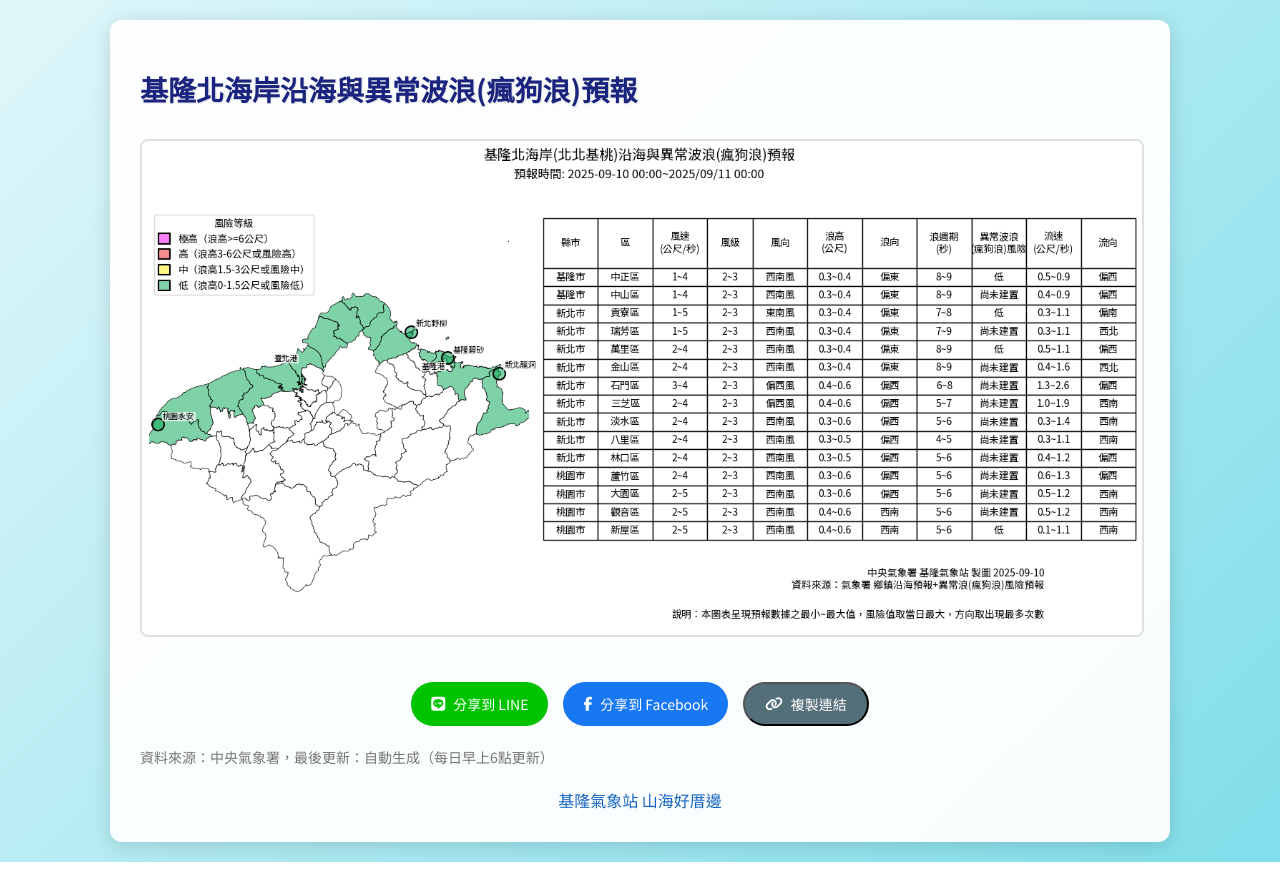
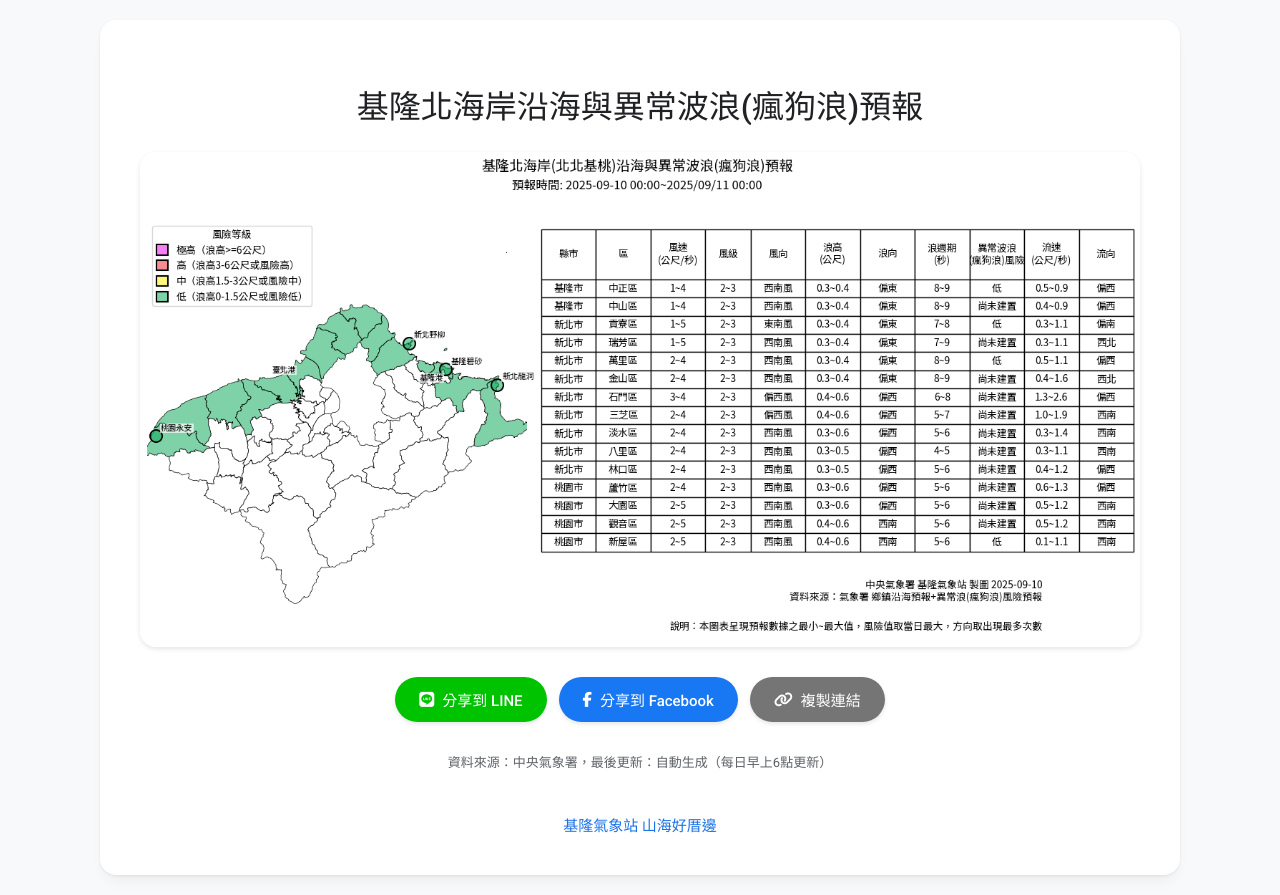
Before and after one commit to keelungcwa/CWA_Waverisk, a plain HTML site: page index.html in a window 1280 px wide. Before the commit the page ends 862 px from the top, so only its background shows below. Drawn offline with Linux system fonts and the light colour scheme.

Commit message:
Update index.html

```diff
--- a/index.html
+++ b/index.html
@@ -4,114 +4,149 @@
     <meta charset="UTF-8">
     <meta name="viewport" content="width=device-width, initial-scale=1.0">
     <title>基隆北海岸沿海與異常波浪(瘋狗浪)預報</title>
-    <link href="https://fonts.googleapis.com/css2?family=Noto+Sans+TC:wght@400;700&display=swap" rel="stylesheet">
+    <link href="https://fonts.googleapis.com/css2?family=Noto+Sans+TC:wght@400;500;700&family=Roboto:wght@400;500;700&display=swap" rel="stylesheet">
     <style>
+        :root {
+            --gemini-bg-light: #f8f9fa; /* 接近白色的淺背景 */
+            --gemini-bg-gradient-start: #e8f0fe; /* 淺藍色漸層起點 */
+            --gemini-bg-gradient-end: #f0f4f9; /* 淺灰色漸層終點 */
+            --gemini-card-bg: #ffffff;
+            --gemini-text-primary: #202124;
+            --gemini-text-secondary: #5f6368;
+            --gemini-link-color: #1a73e8;
+            --gemini-button-line: #00c300;
+            --gemini-button-facebook: #1877f2;
+            --gemini-button-copy: #757575; /* 灰色系 */
+            --gemini-shadow: rgba(0, 0, 0, 0.08);
+            --gemini-border-radius: 16px; /* 更大的圓角 */
+        }
+
         body {
-            font-family: 'Noto Sans TC', Arial, sans-serif;
+            font-family: 'Roboto', 'Noto Sans TC', Arial, sans-serif;
             margin: 0;
             padding: 0;
-            background: linear-gradient(135deg, #e0f7fa 0%, #80deea 100%);
+            background: var(--gemini-bg-light); /* 清爽淺背景 */
+            /* 也可以嘗試漸層效果，但通常Gemini更偏向純色或極輕微漸層 */
+            /* background: linear-gradient(135deg, var(--gemini-bg-gradient-start) 0%, var(--gemini-bg-gradient-end) 100%); */
             min-height: 100vh;
             display: flex;
             justify-content: center;
             align-items: center;
+            color: var(--gemini-text-primary);
         }
         .container {
             max-width: 1000px;
             margin: 20px;
-            background: rgba(255, 255, 255, 0.95);
-            padding: 30px;
-            border-radius: 12px;
-            box-shadow: 0 4px 20px rgba(0, 0, 0, 0.15);
-            transition: transform 0.3s ease;
+            background: var(--gemini-card-bg); /* 白色卡片背景 */
+            padding: 40px; /* 增加內邊距 */
+            border-radius: var(--gemini-border-radius); /* 圓角 */
+            box-shadow: 0 1px 3px var(--gemini-shadow), 0 10px 15px -5px rgba(0, 0, 0, 0.05); /* 更細緻的陰影 */
+            transition: transform 0.3s ease, box-shadow 0.3s ease;
         }
         .container:hover {
-            transform: translateY(-5px);
+            transform: translateY(-3px); /* 輕微上浮 */
+            box-shadow: 0 4px 8px var(--gemini-shadow), 0 15px 20px -7px rgba(0, 0, 0, 0.08); /* hover時陰影加深 */
         }
         h1 {
-            color: #1a237e;
-            font-size: 28px;
-            margin-bottom: 10px;
-            text-shadow: 1px 1px 2px rgba(0, 0, 0, 0.1);
+            color: var(--gemini-text-primary);
+            font-size: 32px; /* 根據Gemini風格調整，通常標題會大一些 */
+            margin-bottom: 15px;
+            font-weight: 500; /* 中等粗細 */
+            text-align: center; /* 標題居中 */
         }
         p {
             font-size: 16px;
-            color: #424242;
-            line-height: 1.6;
+            color: var(--gemini-text-secondary);
+            line-height: 1.7;
             margin: 10px 0;
         }
         .last-updated {
-            font-size: 14px;
-            color: #757575;
-            margin-top: 20px;
+            font-size: 13px;
+            color: var(--gemini-text-secondary);
+            margin-top: 30px; /* 增加間距 */
+            text-align: center;
         }
         img {
             max-width: 100%;
             height: auto;
-            border-radius: 8px;
-            border: 2px solid #e0e0e0;
-            margin: 20px 0;
+            border-radius: var(--gemini-border-radius); /* 與容器相同的圓角 */
+            border: none; /* 移除邊框 */
+            margin: 25px auto; /* 居中圖片並增加上下間距 */
+            display: block; /* 讓 margin: auto 生效 */
+            box-shadow: 0 2px 5px rgba(0, 0, 0, 0.1); /* 圖片輕微陰影 */
             transition: transform 0.3s ease;
         }
         img:hover {
-            transform: scale(1.02);
+            transform: scale(1.01); /* 輕微放大 */
         }
         .share-buttons {
             display: flex;
             justify-content: center;
-            gap: 15px;
-            margin-top: 20px;
+            gap: 12px; /* 調整按鈕間距 */
+            margin-top: 30px;
+            flex-wrap: wrap; /* 小螢幕時換行 */
         }
         .share-button {
             display: inline-flex;
             align-items: center;
-            padding: 10px 20px;
-            border-radius: 25px;
+            padding: 12px 24px; /* 調整按鈕大小 */
+            border-radius: 28px; /* 更圓的按鈕 */
             text-decoration: none;
             color: white;
-            font-size: 14px;
+            font-size: 15px;
             font-weight: 500;
-            transition: background-color 0.3s ease, transform 0.2s ease;
+            transition: background-color 0.3s ease, transform 0.2s ease, box-shadow 0.3s ease;
             cursor: pointer;
+            border: none; /* 移除邊框 */
+            box-shadow: 0 2px 4px rgba(0, 0, 0, 0.1); /* 按鈕陰影 */
         }
         .share-button:hover {
             transform: translateY(-2px);
+            box-shadow: 0 4px 8px rgba(0, 0, 0, 0.15); /* hover時陰影加深 */
         }
         .line-share {
-            background-color: #00c300;
+            background-color: var(--gemini-button-line);
         }
         .facebook-share {
-            background-color: #1877f2;
+            background-color: var(--gemini-button-facebook);
         }
         .copy-link {
-            background-color: #546e7a;
+            background-color: var(--gemini-button-copy);
         }
         .share-button i {
             margin-right: 8px;
         }
         .footer-link {
             text-align: center;
-            margin-top: 20px;
+            margin-top: 40px; /* 增加底部連結間距 */
         }
         .footer-link a {
-            color: #1565c0;
+            color: var(--gemini-link-color);
             text-decoration: none;
             font-weight: 500;
+            font-size: 15px;
+            transition: color 0.3s ease;
         }
         .footer-link a:hover {
             text-decoration: underline;
+            color: #1558b0; /* hover時顏色稍深 */
         }
         @media (max-width: 600px) {
             .container {
-                margin: 10px;
-                padding: 20px;
+                margin: 15px;
+                padding: 25px;
+                border-radius: 12px;
             }
             h1 {
-                font-size: 24px;
+                font-size: 26px;
             }
             .share-button {
-                padding: 8px 15px;
-                font-size: 12px;
+                padding: 10px 18px;
+                font-size: 13px;
+                border-radius: 24px;
+            }
+            .share-buttons {
+                gap: 10px;
             }
         }
     </style>
@@ -121,10 +156,10 @@
         <h1>基隆北海岸沿海與異常波浪(瘋狗浪)預報</h1>
         <img src="images/CWA_waverisk.png" alt="天氣預報圖表" onerror="this.src='images/CWA_waverisk.png'; this.alt='圖表載入中...'">
         <div class="share-buttons">
-            <a href="https://line.me/R/msg/text/?基隆北海岸沿海與異常波浪(瘋狗浪)預報%0D%0Ahttps://keelungcwa.github.io/keelungcwa/" class="share-button line-share" target="_blank">
+            <a href="https://social-plugins.line.me/lineit/share?url=https://keelungcwa.github.io/CWA_Waverisk/&text=【基隆北海岸瘋狗浪預報】請參考最新沿海波浪資訊！" class="share-button line-share" target="_blank">
                 <i class="fab fa-line"></i> 分享到 LINE
             </a>
-            <a href="https://www.facebook.com/sharer/sharer.php?u=https://keelungcwa.github.io/keelungcwa/" class="share-button facebook-share" target="_blank">
+            <a href="https://www.facebook.com/sharer/sharer.php?u=https://keelungcwa.github.io/CWA_Waverisk/&quote=【基隆北海岸瘋狗浪預報】請參考最新沿海波浪資訊！" class="share-button facebook-share" target="_blank">
                 <i class="fab fa-facebook-f"></i> 分享到 Facebook
             </a>
             <button class="share-button copy-link" onclick="copyToClipboard()">
@@ -139,7 +174,7 @@
     <script src="https://kit.fontawesome.com/a076d05399.js" crossorigin="anonymous"></script>
     <script>
         function copyToClipboard() {
-            const url = 'https://keelungcwa.github.io/keelungcwa/';
+            const url = 'https://keelungcwa.github.io/CWA_Waverisk/'; // 修改為您指定的新網址
             navigator.clipboard.writeText(url).then(() => {
                 alert('連結已複製到剪貼簿！');
             }).catch(err => {
```
